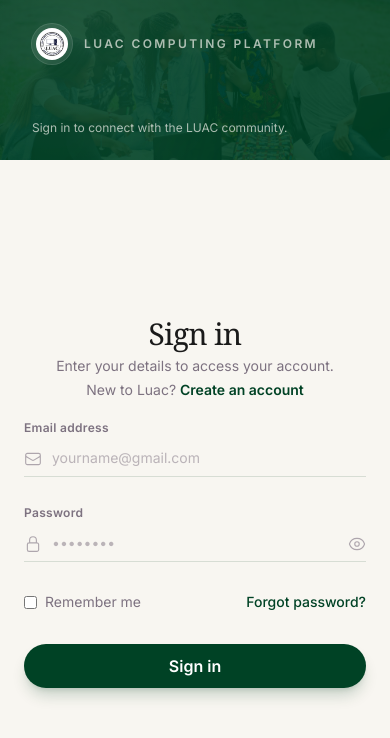
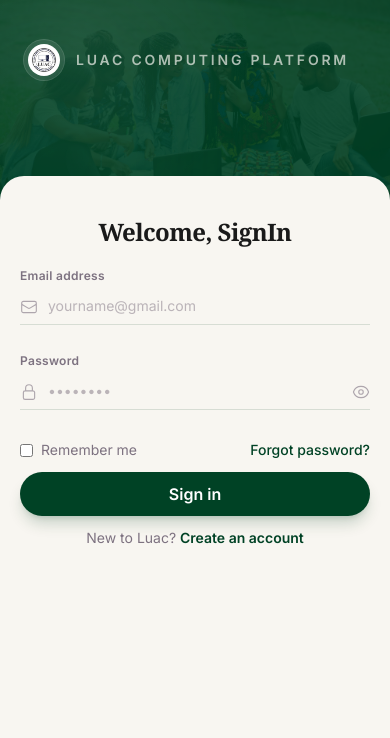
Before and after one commit to ecwebtestings-dev/luacApp, a React (Vite) app: page /login in a window 390 px wide. Shown: the top 738 px of the page. Built offline with nearby package versions, Linux system fonts and the light colour scheme.

Commit message:
FORM UPDATES

```diff
--- a/src/pages/Auth/LoginPage.jsx
+++ b/src/pages/Auth/LoginPage.jsx
@@ -66,17 +66,17 @@ export default function Login() {
   return (
    <div className="h-screen overflow-hidden flex flex-col lg:flex-row bg-body font-Inter">
   {/* Left side */}
-      <div className="relative overflow-hidden bg-primary flex flex-col justify-between px-8 py-6 h-40 lg:h-auto lg:py-14 lg:w-[45%]">
+  <div className="relative overflow-hidden bg-primary flex flex-col justify-between px-6 pt-5 pb-10 sm:py-5 h-50 sm:h-40 md:h-48 lg:h-auto lg:px-8 lg:py-14 lg:w-[45%]">
     <div className="absolute inset-0 bg-center bg-cover" style={{ backgroundImage: `url(${image.Students})` }} />
     <div className="absolute inset-0 bg-primary/90" />
     <div className="absolute inset-0 opacity-[0.07] bg-[radial-gradient(circle_at_20%_20%,white,transparent_50%)]" />
     <div className="absolute -bottom-24 -left-24 w-72 h-72 rounded-full bg-primary/20 blur-3xl" />
 
-        <a href="/" className="relative inline-flex items-center gap-3">
-          <div className="p-1 rounded-full bg-white/10 backdrop-blur-sm ring-1 ring-white/20">
+    <a href="/" className="relative inline-flex items-center gap-3 ">
+      <div className="p-1 mt-5 rounded-full bg-white/10 backdrop-blur-sm ring-1 ring-white/20">
         <img src={image.logo} alt="Luac logo" width="32" height="32" className="rounded-full" />
       </div>
-          <span className="text-cream/70 text-xs font-semibold tracking-[0.2em] uppercase">
+      <span className="text-cream/70 text-sm mt-5 font-semibold tracking-[0.2em] uppercase">
         LUAC  Computing Platform
       </span>
     </a>
@@ -91,22 +91,13 @@ export default function Login() {
       <div className="mt-6 h-px w-16 bg-gradient-to-r from-primary to-transparent" />
     </div>
 
-        <p className="relative lg:hidden text-cream/70 text-xs">
-          Sign in to connect with the LUAC community.
-        </p>
+
   </div>
 
   {/* Form panel */}
-      <div className="flex flex-1 items-center justify-center overflow-y-auto px-6 py-4 sm:px-12">
+  <div className="flex flex-1 flex-col justify-start lg:justify-center items-center overflow-y-auto px-5 pt-10 pb-4 sm:px-10 sm:pt-8 lg:px-12 lg:py-4 bg-body rounded-t-3xl -mt-6 relative z-10 lg:rounded-none lg:mt-0">
     <div className="w-full max-w-sm">
-          <h2 className="font-serif text-3xl text-dark mb-1 tracking-tight text-center">Sign in</h2>
-          <p className="text-muted text-sm mb-1 text-center">Enter your details to access your account.</p>
-            <p className="text-muted text-sm mb-5 text-center">
-            New to Luac?{' '}
-            <Link to="/register" className="text-primary font-semibold hover:underline">
-              Create an account
-            </Link>
-          </p>
+      <h2 className="font-serif text-2xl sm:text-3xl text-dark mb-5 font-bold text-center tracking-tight ">Welcome, SignIn</h2>
 
 
       <form onSubmit={handleSubmit} className="space-y-3">
@@ -174,7 +165,7 @@ export default function Login() {
         <button
           type="submit"
           disabled={loading}
-              className={`w-full py-2.5 mt-8 flex items-center justify-center gap-2 rounded-full font-semibold text-white shadow-lg shadow-primary/20 transition-all
+          className={`w-full py-2.5 mt-2 flex items-center justify-center gap-2 rounded-full font-semibold text-white shadow-lg shadow-primary/20 transition-all
             ${loading
               ? 'opacity-60 cursor-not-allowed bg-primary'
               : 'bg-primary hover:bg-primary-light hover:shadow-primary/30 active:scale-[0.98] cursor-pointer'
@@ -183,9 +174,14 @@ export default function Login() {
           {loading && <Spinner size={16} />}
           {loading ? 'Signing in…' : 'Sign in'}
         </button>
+
+        <p className="text-muted text-sm mb-4 sm:mb-5 text-center">
+        New to Luac?{' '}
+        <Link to="/register" className="text-primary font-semibold hover:underline">
+          Create an account
+        </Link>
+      </p>
       </form>
-
-
     </div>
   </div>
   </div>
--- a/src/pages/Auth/RegisterPage.jsx
+++ b/src/pages/Auth/RegisterPage.jsx
@@ -76,7 +76,7 @@ export default function Signup() {
   return (
     <div className="h-screen overflow-hidden flex flex-col lg:flex-row bg-body font-Inter">
       {/* Left panel */}
-      <div className="relative overflow-hidden flex flex-col justify-between px-8 py-6 h-40 lg:h-auto lg:py-14 lg:w-[45%]">
+      <div className="relative overflow-hidden flex flex-col justify-between px-8 py-6 h-45 lg:h-auto lg:py-14 lg:w-[45%]">
         <div
           className="absolute inset-0 bg-cover bg-center"
           style={{ backgroundImage: `url(${image.Students})` }}
@@ -86,10 +86,10 @@ export default function Signup() {
         <div className="absolute -bottom-24 -left-24 w-72 h-72 rounded-full bg-primary/30 blur-3xl" />
 
         <a href="/" className="relative inline-flex items-center gap-3">
-          <div className="p-1 rounded-full bg-white/10 backdrop-blur-sm ring-1 ring-white/20">
+          <div className="p-1 mt-5 rounded-full bg-white/10 backdrop-blur-sm ring-1 ring-white/20">
             <img src={image.logo} alt="Luac logo" width="32" height="32" className="rounded-full" />
           </div>
-          <span className="text-cream/70 text-xs font-semibold tracking-[0.2em] uppercase">
+          <span className="text-cream/70 text-sm mt-5 font-semibold tracking-[0.2em] uppercase">
             Luac  Computing Platform
           </span>
         </a>
@@ -104,23 +104,18 @@ export default function Signup() {
           <div className="mt-6 h-px w-16 bg-gradient-to-r from-primary to-transparent" />
         </div>
 
-        <p className="relative lg:hidden text-cream/70 text-xs">
+        {/* <p className="relative lg:hidden text-cream/70 text-sm pb-5">
           Register to connect with fellow computing students.
-        </p>
+        </p> */}
       </div>
 
       {/* Form panel */}
-      <div className="flex flex-1 items-center justify-center overflow-y-auto px-6 py-4 sm:px-12">
+      <div className="flex flex-1 flex-col justify-start lg:justify-center items-center overflow-y-auto px-5 pt-5 pb-4 sm:px-10 sm:pt-8 lg:px-12 lg:py-4 bg-body rounded-t-3xl -mt-6 relative z-10 lg:rounded-none lg:mt-0">
         <div className="w-full max-w-sm">
-          <h2 className="font-serif text-2xl text-dark text-center mb-1 tracking-tight">
-            Create your account
+          <h2 className="font-serif sm:text-3xl text-dark text-2xl text-primary text-center font-bold mb-1 tracking-tight">
+            Create Account
           </h2>
-          <p className="text-muted text-sm mb-5 text-center">
-            Already a member?{' '}
-            <Link to="/login" className="text-primary font-semibold hover:underline">
-              Sign in
-            </Link>
-          </p>
+
 
           <form onSubmit={handleSubmit} className="space-y-3">
             {/* Full name */}
@@ -235,6 +230,13 @@ export default function Signup() {
               {loading && <Spinner size={16} />}
               {loading ? 'Please wait. Creating...' : 'Create account'}
             </button>
+
+            <p className="text-muted text-sm mb-5 text-center">
+            Already a member?{' '}
+            <Link to="/login" className="text-primary font-semibold hover:underline">
+              Sign in
+            </Link>
+          </p>
           </form>
         </div>
       </div>
```
Lines whose indentation alone changed are shown as unchanged.
